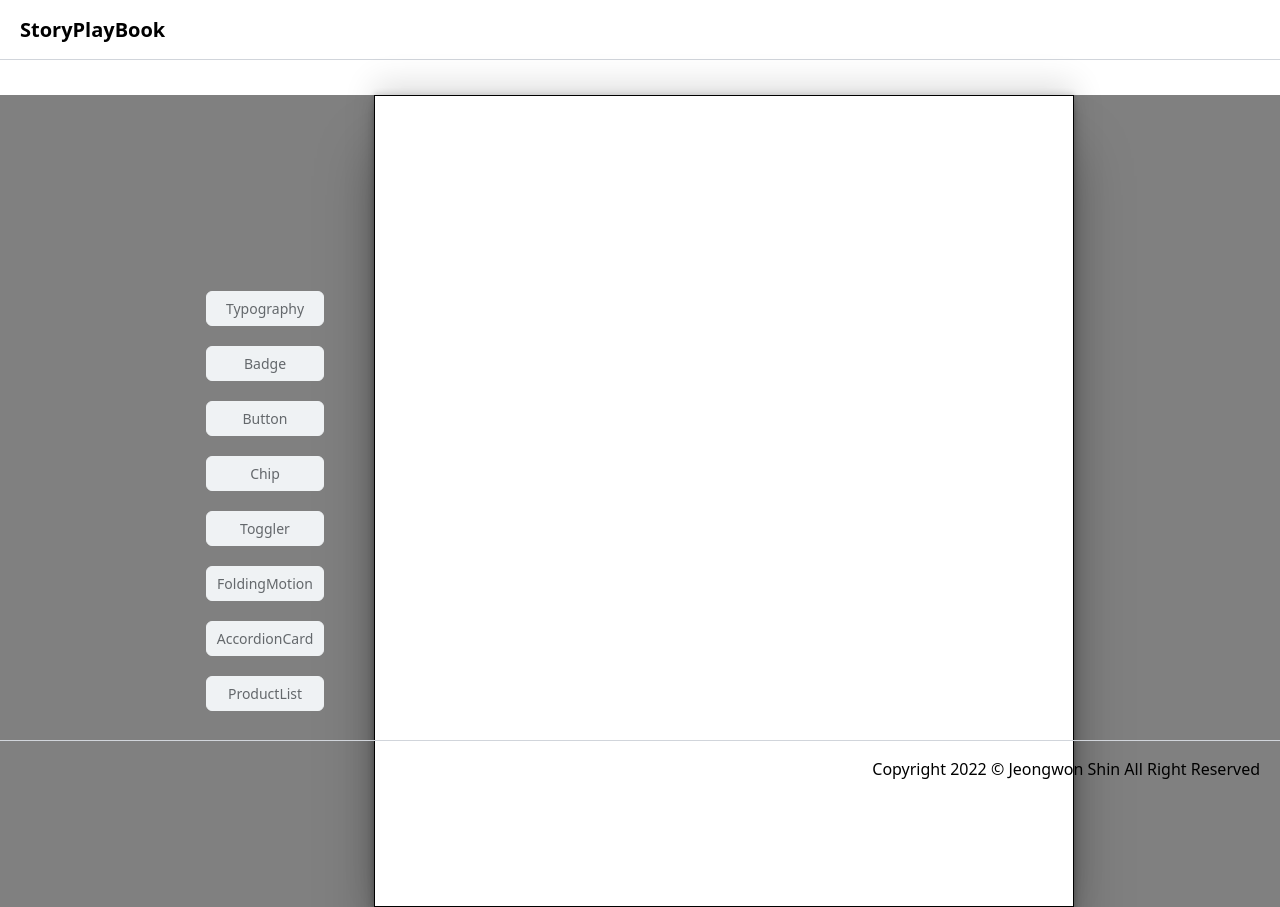
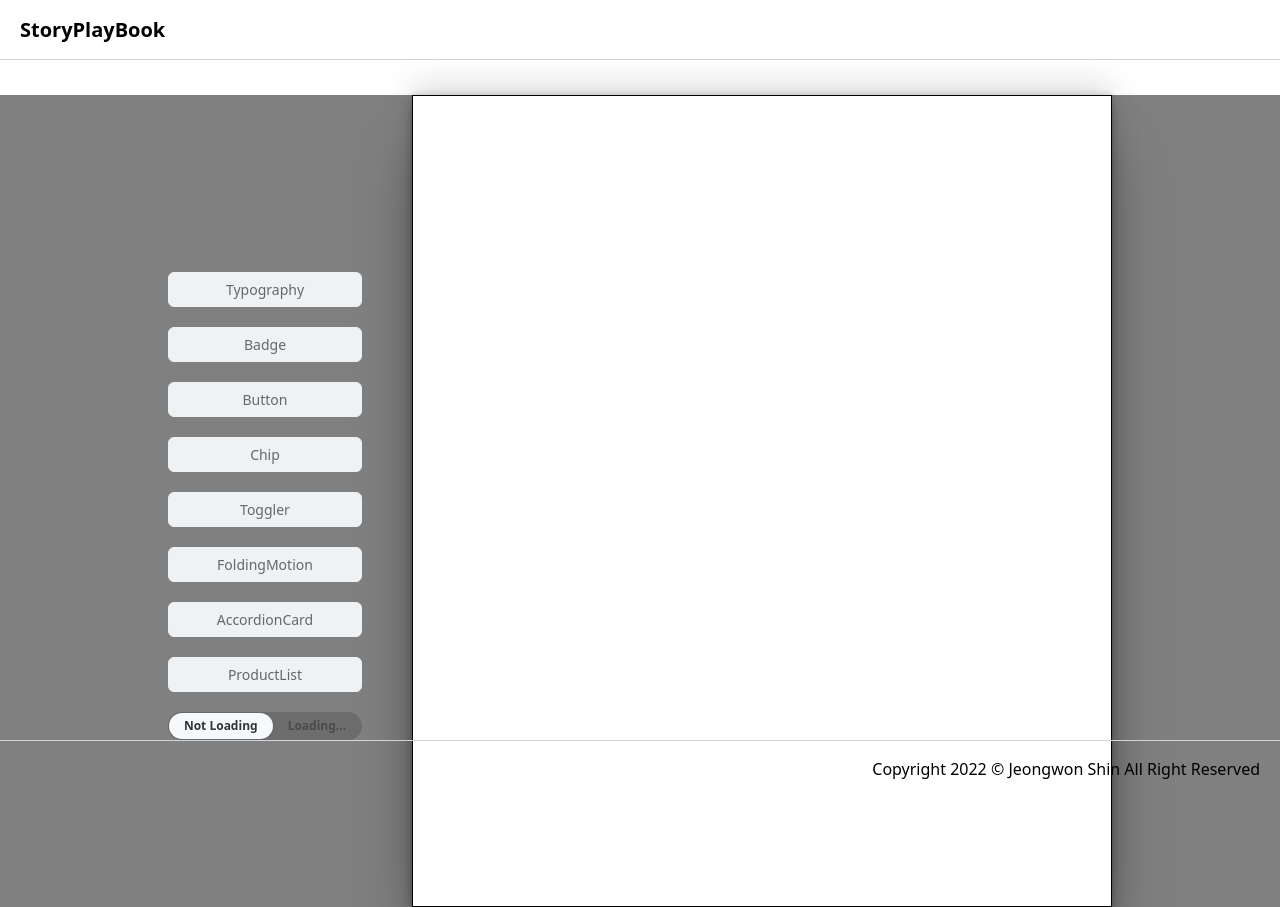
Before and after one commit to newgardener/StoryPlayBook-Project, a React (Create React App) app: page /story-playground in a window 1280 px wide. Built offline with nearby package versions, Linux system fonts and the light colour scheme.

Commit message:
feat: storyplayground renderpanel 상에서의 isLoading state 적용

```diff
--- a/src/components/StoryPlaySection/index.tsx
+++ b/src/components/StoryPlaySection/index.tsx
@@ -14,6 +14,7 @@ import {
   ButtonProps,
   Chip,
   ChipProps,
+  DotLoading,
   FoldingMotion,
   FoldingMotionProps,
   ProductList,
@@ -38,6 +39,7 @@ const schema = z.object({
   FoldingMotion: z.boolean(),
   AccordionCard: z.boolean(),
   ProductList: z.boolean(),
+  isLoading: z.boolean(),
 });
 
 const defaultValues = {
@@ -66,19 +68,27 @@ export const StoryPlaySection = () => {
 
   return (
     <div className={cx("storyplay-wrapper")}>
-      <div className={cx("chips-container")}>
+      <div className={cx("options-container")}>
         {storyComponentNameList.map((componentName, index) => {
           return (
             <Chip
               key={index}
               active={options[componentName]}
               label={componentName}
+              disabled={options.isLoading}
               onClick={() => {
                 setValue(componentName, !getValues(componentName));
               }}
             />
           );
         })}
+        <Toggler
+          className={cx("loading-toggler")}
+          labels={["Not Loading", "Loading..."]}
+          onChange={(e: React.ChangeEvent<HTMLInputElement>) =>
+            setValue("isLoading", e.target.checked)
+          }
+        />
       </div>
       <StoryPlayRenderPanel control={control} />
     </div>
@@ -93,6 +103,14 @@ const StoryPlayRenderPanel = ({ control }: StoryPlayRenderPanelProps) => {
   const options = useWatch({
     control,
   });
+
+  if (options.isLoading) {
+    return (
+      <div className={cx("story-render-panel")}>
+        <DotLoading className={cx("story-render-loading")} />
+      </div>
+    );
+  }
 
   return (
     <div className={cx("story-render-panel")}>
--- a/src/components/StoryPlaySection/styles.module.scss
+++ b/src/components/StoryPlaySection/styles.module.scss
@@ -10,7 +10,7 @@
   background-color: gray;
 }
 
-.chips-container {
+.options-container {
   display: inline-flex;
   height: 100%;
   flex-direction: column;
@@ -18,6 +18,10 @@
 
   button {
     margin: 10px 0;
+  }
+
+  .loading-toggler {
+    margin-top: 10px;
   }
 }
 
@@ -37,3 +41,7 @@
   margin: 0;
   cursor: grab;
 }
+
+.story-render-loading {
+  position: relative;
+}
```
